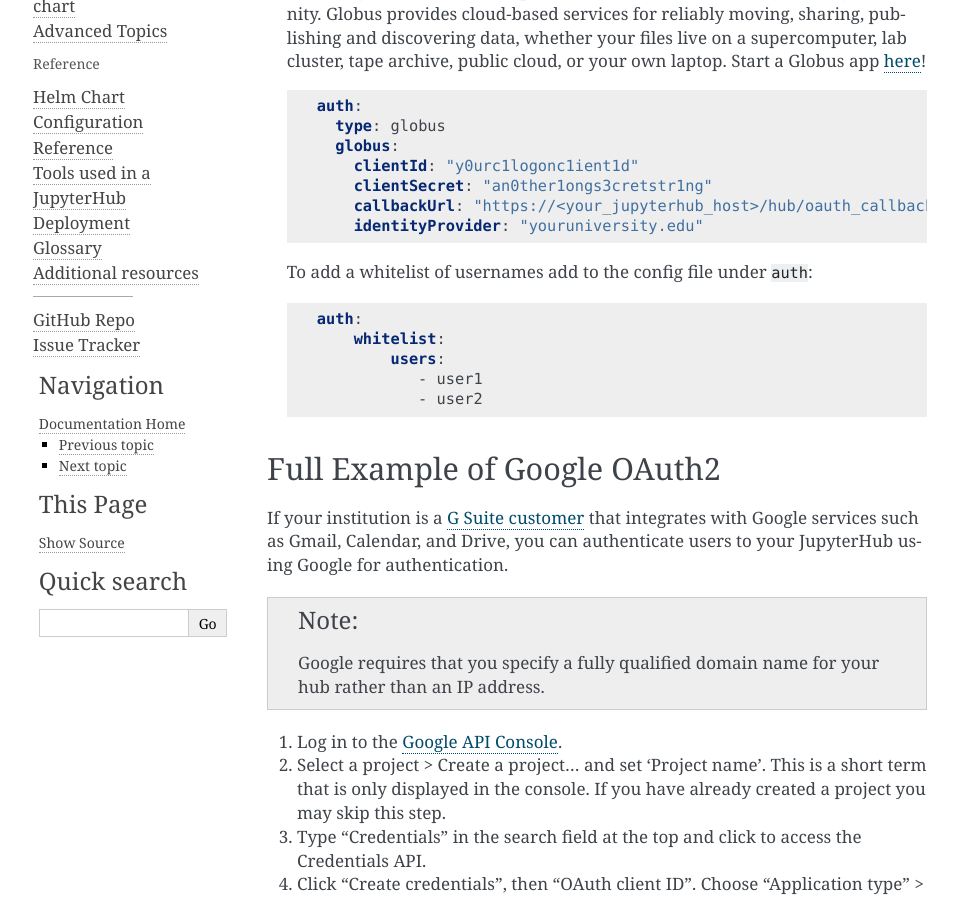
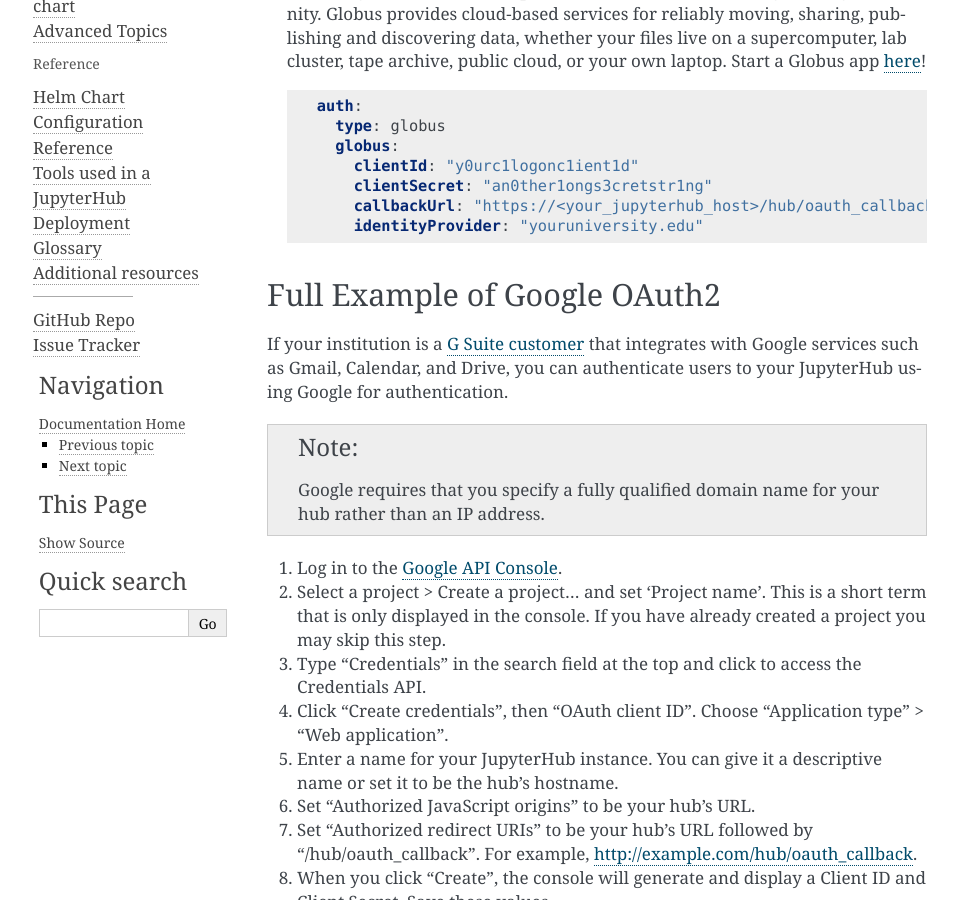
Before and after one commit to jupyterhub/zero-to-jupyterhub-k8s, a Sphinx documentation site: the page built from doc/source/authentication.rst, in a window 1280 px wide and 900 px high, scrolled down 1404 px. Shown: the whole window, without its empty margins (153-1111 px from the left). Built offline with Sphinx 7.4.7, drawn with Linux system fonts in a browser that asks for light colours.

Commit message:
Remove duplicated section about whitelist
this seems to be a run-away section that was moved to the end of the doc.

```diff
--- a/doc/source/authentication.rst
+++ b/doc/source/authentication.rst
@@ -84,16 +84,6 @@
           identityProvider: "youruniversity.edu"
 
 
-To add a whitelist of usernames add to the config file under `auth`:
-
-.. code-block:: yaml
-
-     auth:
-         whitelist:
-             users:
-                - user1
-                - user2
-
 Full Example of Google OAuth2
 -----------------------------
 
```
